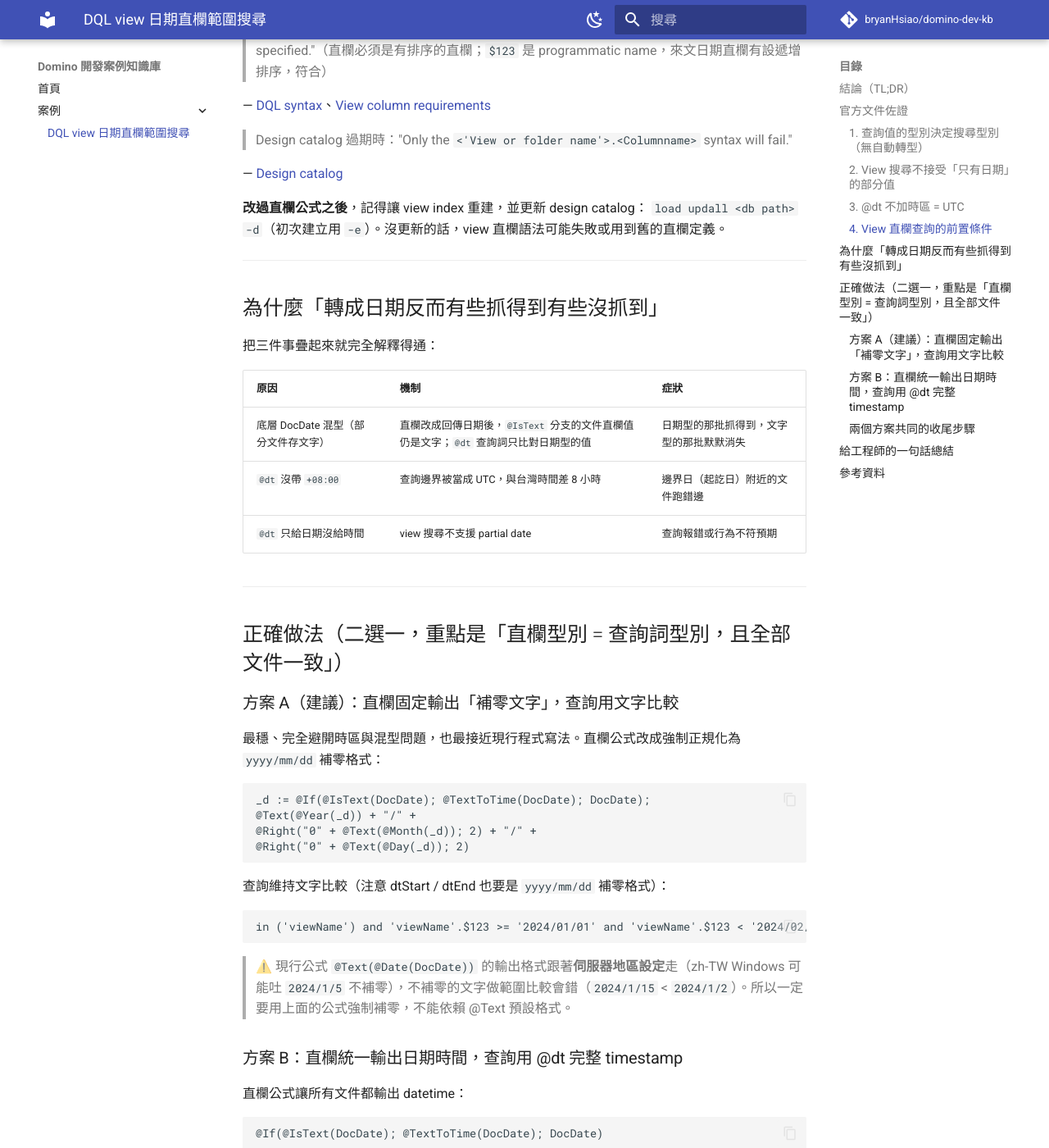
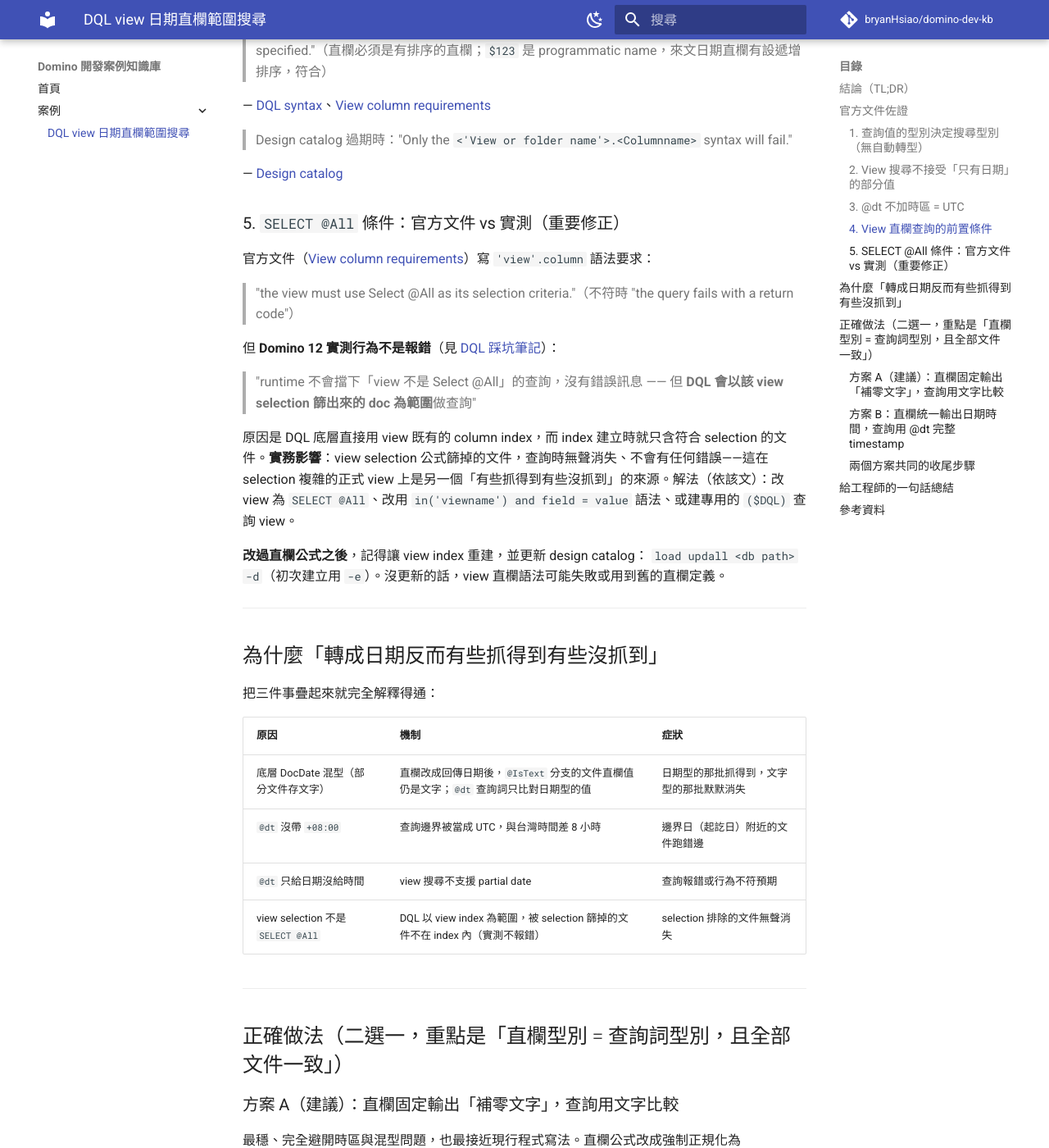
Before and after one commit to bryanHsiao/domino-dev-kb, an MkDocs documentation site: the page built from docs/cases/2026-07-16-dql-view-date-column.md, in a window 1280 px wide and 1400 px high, scrolled down 1590 px. Shown: the whole window at 82% size. Built offline with MkDocs 1.6.1 and Material for MkDocs 9.7.7, drawn with Linux system fonts in a browser that asks for light colours; comment, search, counter and statistics services are not loaded; some of the changed text lies outside the part shown.

Commit message:
修正 SELECT @All 說法：實測非 @All 不報錯、以 view selection 為查詢範圍

```diff
--- a/docs/cases/2026-07-16-dql-view-date-column.md
+++ b/docs/cases/2026-07-16-dql-view-date-column.md
@@ -56,6 +56,18 @@
 
 — [Design catalog](https://help.hcl-software.com/dom_designer/14.5.0/basic/dql_design_catalog.html)
 
+### 5. `SELECT @All` 條件：官方文件 vs 實測（重要修正）
+
+官方文件（[View column requirements](https://help.hcl-software.com/dom_designer/14.5.0/basic/dql_view_column.html)）寫 `'view'.column` 語法要求：
+
+> "the view must use Select @All as its selection criteria."（不符時 "the query fails with a return code"）
+
+但 **Domino 12 實測行為不是報錯**（見 [DQL 踩坑筆記](https://bryanhsiao.github.io/domino-news/posts/dql-pitfalls/)）：
+
+> "runtime 不會擋下「view 不是 Select @All」的查詢，沒有錯誤訊息 —— 但 **DQL 會以該 view selection 篩出來的 doc 為範圍**做查詢"
+
+原因是 DQL 底層直接用 view 既有的 column index，而 index 建立時就只含符合 selection 的文件。**實務影響**：view selection 公式篩掉的文件，查詢時無聲消失、不會有任何錯誤——這在 selection 複雜的正式 view 上是另一個「有些抓得到有些沒抓到」的來源。解法（依該文）：改 view 為 `SELECT @All`、改用 `in('viewname') and field = value` 語法、或建專用的 `($DQL)` 查詢 view。
+
 **改過直欄公式之後**，記得讓 view index 重建，並更新 design catalog：
 `load updall <db path> -d`（初次建立用 `-e`）。沒更新的話，view 直欄語法可能失敗或用到舊的直欄定義。
 
@@ -70,6 +82,7 @@
 | 底層 DocDate 混型（部分文件存文字） | 直欄改成回傳日期後，`@IsText` 分支的文件直欄值仍是文字；`@dt` 查詢詞只比對日期型的值 | 日期型的那批抓得到，文字型的那批默默消失 |
 | `@dt` 沒帶 `+08:00` | 查詢邊界被當成 UTC，與台灣時間差 8 小時 | 邊界日（起訖日）附近的文件跑錯邊 |
 | `@dt` 只給日期沒給時間 | view 搜尋不支援 partial date | 查詢報錯或行為不符預期 |
+| view selection 不是 `SELECT @All` | DQL 以 view index 為範圍，被 selection 篩掉的文件不在 index 內（實測不報錯） | selection 排除的文件無聲消失 |
 
 ---
 
@@ -130,3 +143,5 @@ in ('viewName') and
 - [Date and time values — HCL Domino Designer 12.0.2](https://help.hcl-software.com/dom_designer/12.0.2/basic/dql_date_and_time.html)
 - [View column requirements — HCL Domino Designer 11.0.1](https://help.hcl-software.com/dom_designer/11.0.1/basic/dql_view_column.html)
 - [Design catalog — HCL Domino Designer 14.5.0](https://help.hcl-software.com/dom_designer/14.5.0/basic/dql_design_catalog.html)
+- [View column requirements — HCL Domino Designer 14.5.0](https://help.hcl-software.com/dom_designer/14.5.0/basic/dql_view_column.html)
+- [DQL 踩坑筆記（Domino 12 實測）— domino-news](https://bryanhsiao.github.io/domino-news/posts/dql-pitfalls/)
```
Also changed, not shown: odp-assets/README-test.md (+2 -2 lines), 2 other files.
